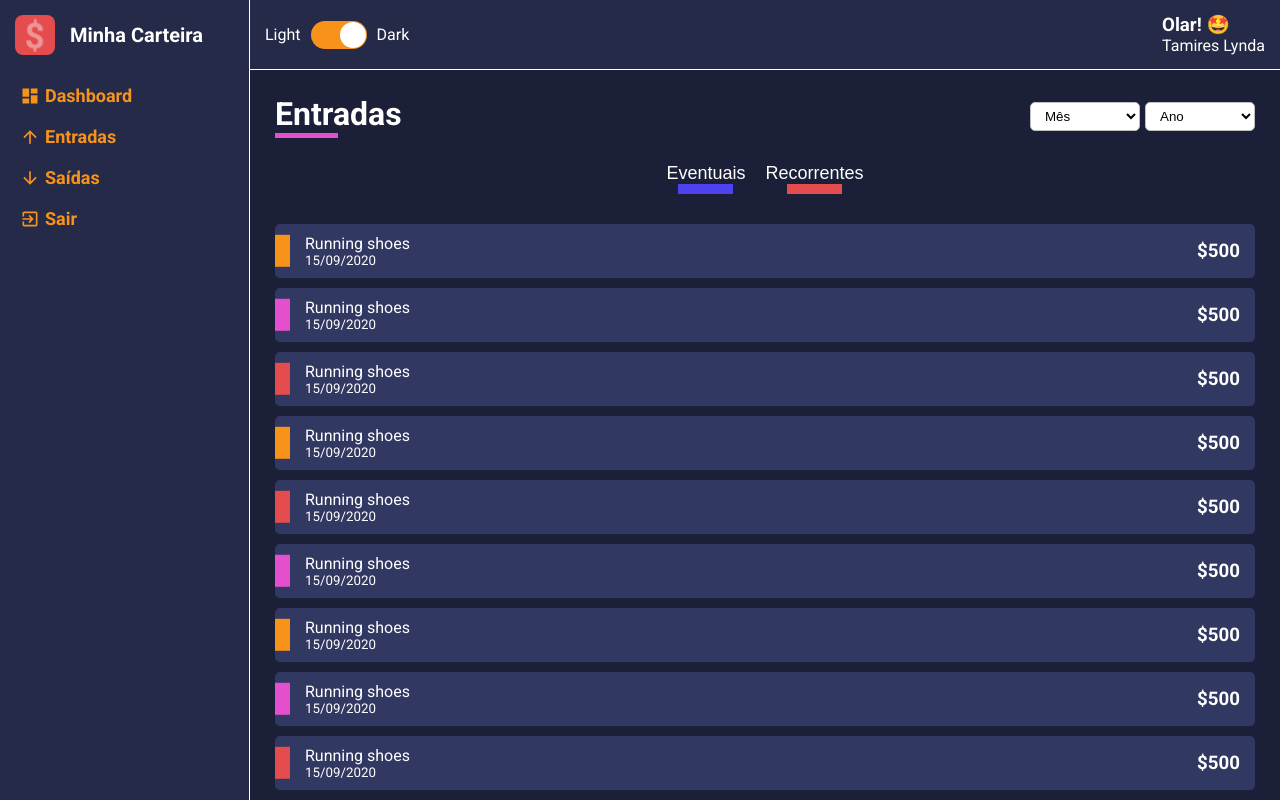
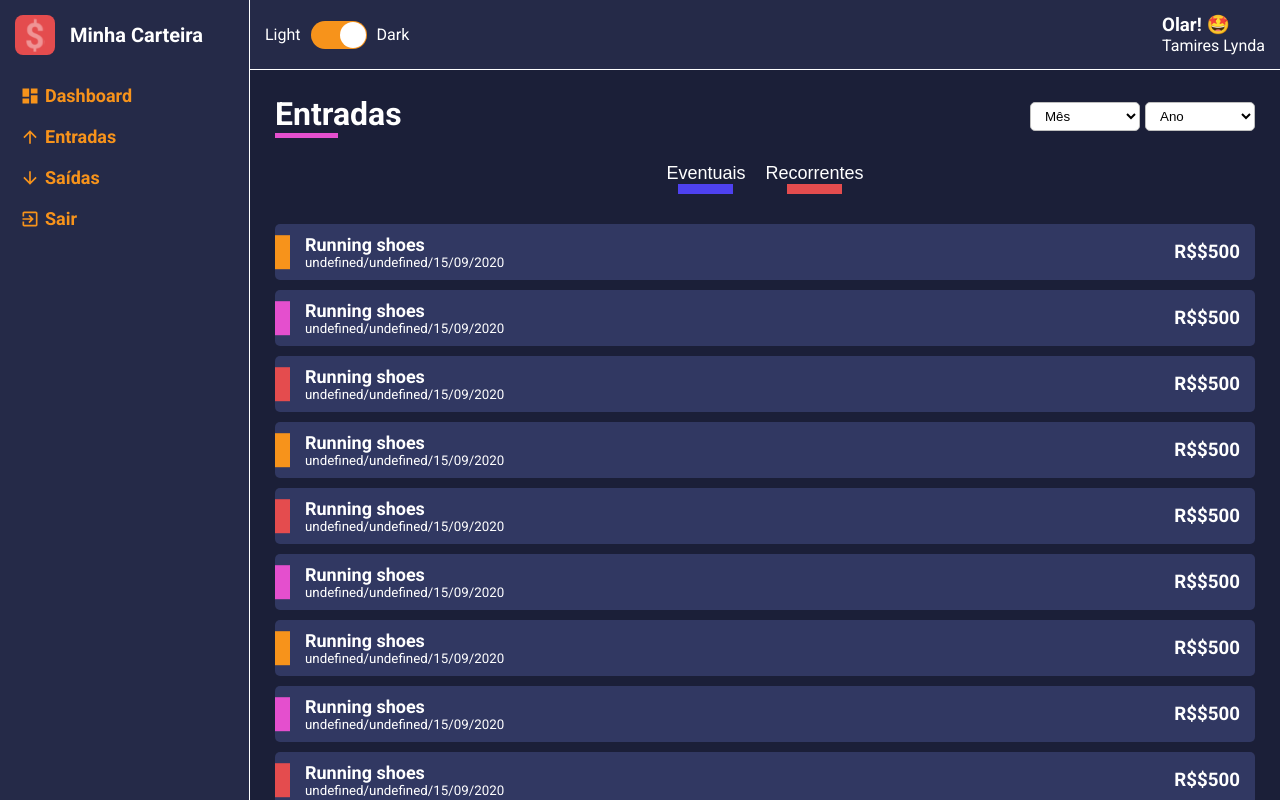
Before and after one commit to tamires-manhaes/wallet-dashboard, a React (Create React App) app: page / in a window 1280 px wide. Built offline with nearby package versions, Linux system fonts and the light colour scheme.

Commit message:
refatorando dados do card

```diff
--- a/src/components/HistoryFinanceCard/index.tsx
+++ b/src/components/HistoryFinanceCard/index.tsx
@@ -1,5 +1,7 @@
 import React from 'react';
 import { Container, Tag } from './styles';
+
+import { parseStringAsArray } from '../../utils/utils';
 
 interface IHistoryFinanceCardProps {
   tagColor: string,
@@ -9,14 +11,16 @@ interface IHistoryFinanceCardProps {
 }
 
 const HistoryFinanceCard: React.FC<IHistoryFinanceCardProps> = ({ tagColor, title, subtitle ,amount }) => {
+  const date = parseStringAsArray(subtitle);
+
   return(
     <Container>
       <Tag color={tagColor}/>
       <div>
         <span>{title}</span>
-        <small>{subtitle}</small>
+        <small>{date}</small>
       </div>
-      <h3>{amount}</h3>
+      <h3>R${amount}</h3>
     </Container>
   )
 }
--- a/src/components/HistoryFinanceCard/styles.ts
+++ b/src/components/HistoryFinanceCard/styles.ts
@@ -31,6 +31,11 @@ export const Container = styled.li`
     flex-direction: column;
     justify-content: space-between;
     padding-left: 15px;
+
+    span {
+      font-weight: 700;
+      font-size: 18px;
+    }
   }
 `;
 
```
